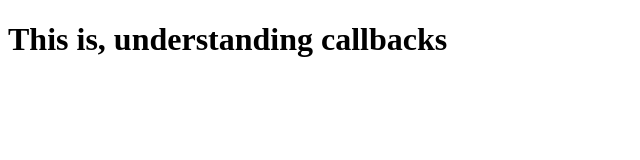
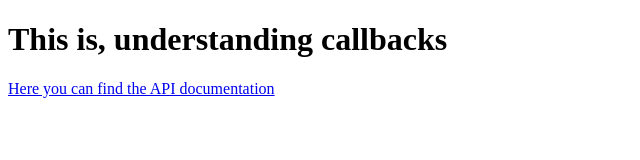
Before and after one commit to frecorz/advancedJS, a website: page Concepts/Asynchronism/callbacks.html in a window 1280 px wide. Shown: the whole page, without its empty margins (0-640 px from the left). Drawn offline with Linux system fonts and the light colour scheme; no server answers.

Commit message:
Añadiendo link de referencia para la documentación de la API utilizada

```diff
--- a/Concepts/Asynchronism/callbacks.html
+++ b/Concepts/Asynchronism/callbacks.html
@@ -8,6 +8,7 @@
 </head>
 <body>
     <h1>This is, understanding callbacks</h1>
+    <a href="https://rickandmortyapi.com/documentation">Here you can find the API documentation</a>
     <script>
         const urlApi = 'https://rickandmortyapi.com/api/:resource'
 
```
